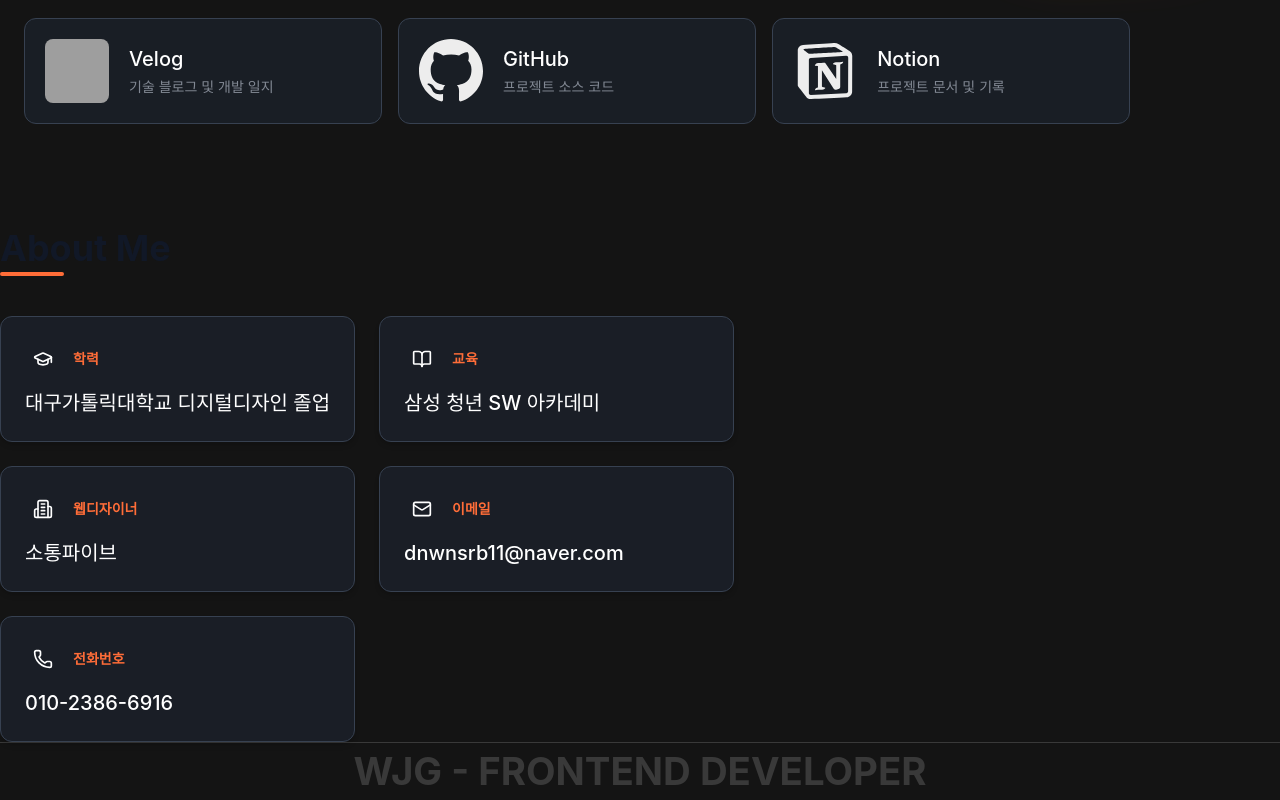
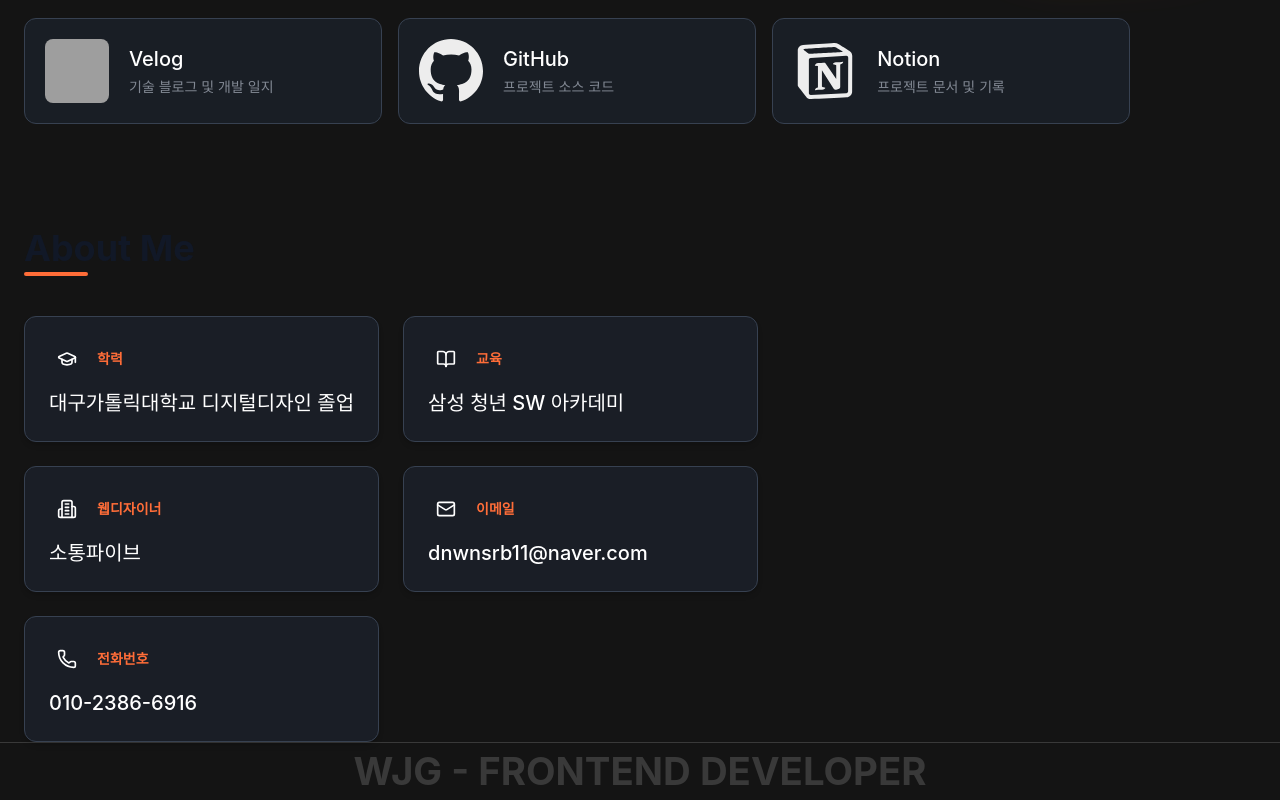
Before and after one commit to dnwnsrb11/WJG-my-portfolio, a Next.js app: page / in a window 1280 px wide. Shown: the part 503-1303 px from the top of the page. Built offline with nearby package versions, Linux system fonts and the light colour scheme; grey boxes are pictures that could not be loaded.

Commit message:
design:패딩 -> aobutme 추가

```diff
--- a/src/components/main/aboutMe.tsx
+++ b/src/components/main/aboutMe.tsx
@@ -47,7 +47,7 @@
     },
   ];
   return (
-    <section className="pt-20">
+    <section className="pt-20 custom:mx-6">
       <div className="max-w-4xl mx-auto">
         <h2 className="text-4xl font-bold mb-12 text-gray-900 dark:text-white relative">
           About Me
```
